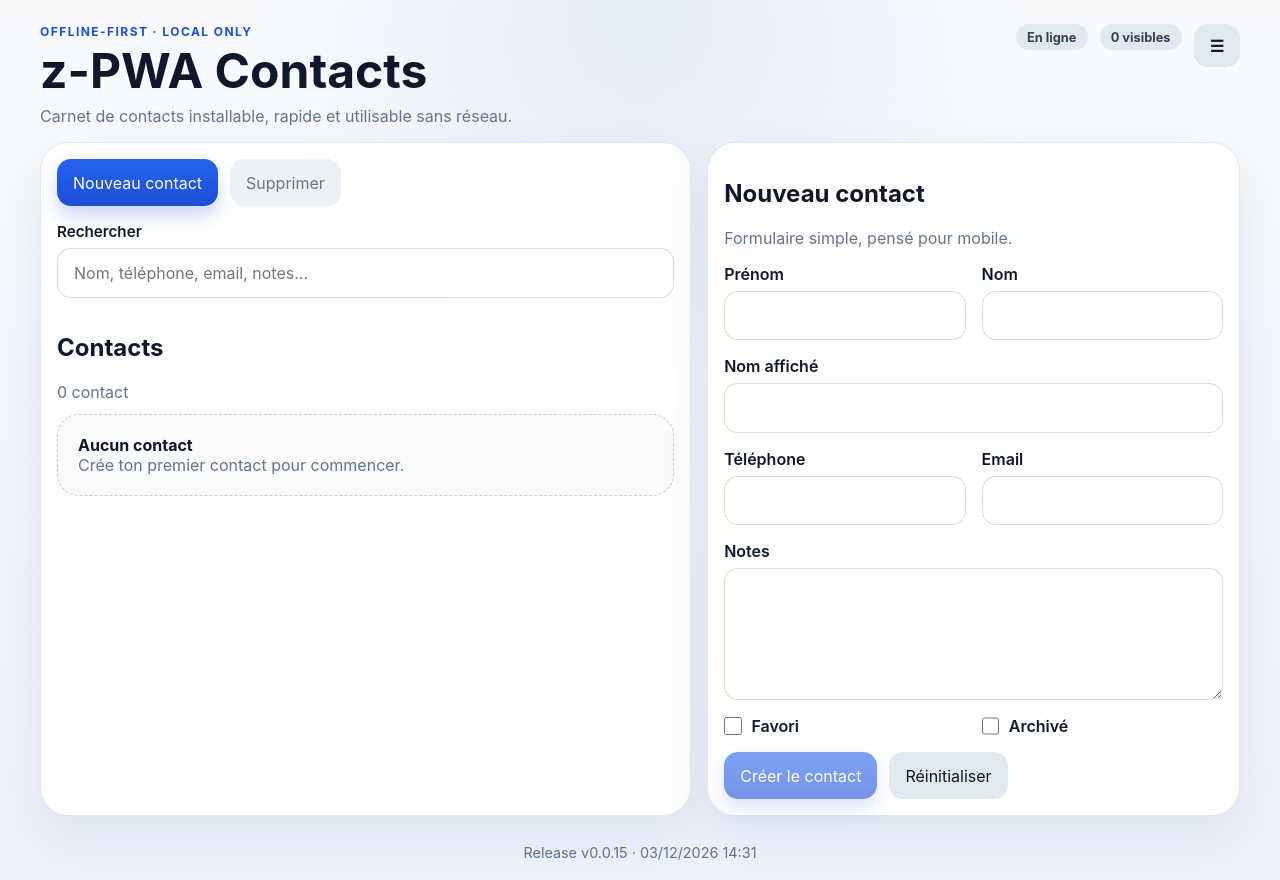
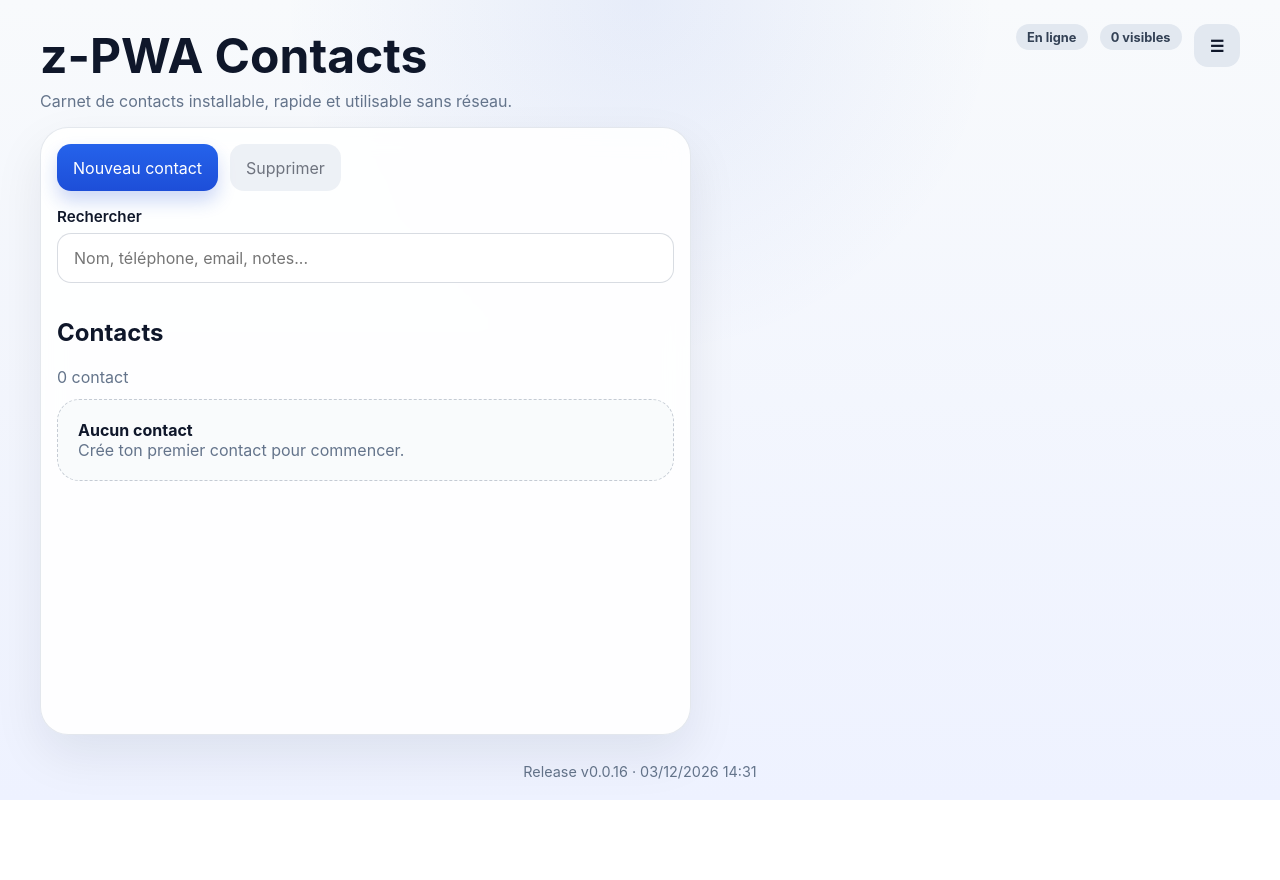
Before and after one commit to zuzu59/toto1036, a Vue app: page / in a window 1280 px wide. After the commit the page ends 800 px from the top, so only its background shows below. Built offline with nearby package versions, Linux system fonts and the light colour scheme.

Commit message:
feat: simplifie l'en-tête et masque le formulaire

```diff
--- a/src/App.vue
+++ b/src/App.vue
@@ -2,7 +2,6 @@
   <div class="app-shell">
     <header class="app-header">
       <div>
-        <p class="eyebrow">Offline-first · local only</p>
         <h1>z-PWA Contacts</h1>
         <p class="lead">Carnet de contacts installable, rapide et utilisable sans réseau.</p>
       </div>
@@ -42,7 +41,7 @@
         <ContactList :contacts="contacts" :selected-id="selectedContactId" @select="selectContact" />
       </section>
 
-      <section class="panel panel--editor">
+      <section v-if="showEditor" class="panel panel--editor">
         <ContactForm
           v-model="draft"
           :mode="editorMode"
@@ -111,6 +110,7 @@ const contacts = ref<Contact[]>([])
 const query = ref('')
 const selectedContactId = ref<number | null>(null)
 const editorMode = ref<'create' | 'edit'>('create')
+const showEditor = ref(false)
 const draft = ref(createEmptyContactDraft())
 const saving = ref(false)
 const notice = ref('')
@@ -165,6 +165,7 @@ async function refreshContacts() {
 function startNewContact() {
   selectedContactId.value = null
   editorMode.value = 'create'
+  showEditor.value = true
   draft.value = createEmptyContactDraft()
   duplicateMessage.value = null
 }
@@ -177,6 +178,7 @@ function selectContact(id: number) {
 
   selectedContactId.value = contact.id
   editorMode.value = 'edit'
+  showEditor.value = true
   draft.value = contactToDraft(contact)
   duplicateMessage.value = null
 }
@@ -191,6 +193,7 @@ function resetEditor() {
     }
   }
 
+  showEditor.value = false
   startNewContact()
 }
 
--- a/src/version.ts
+++ b/src/version.ts
@@ -1,7 +1,17 @@
-export const APP_RELEASE = 'v0.0.15'
+export const APP_RELEASE = 'v0.0.16'
 export const APP_BUILD_TIME = __APP_BUILD_TIME__
 
 export const APP_CHANGELOG = [
+  {
+    tag: 'v0.0.16',
+    dateTime: '31/05/2026 15:21',
+    entries: [
+      'Texte “Offline-first” retiré de l’en-tête',
+      'Formulaire masqué tant qu’on n’a pas créé ou sélectionné un contact',
+      'Vue smartphone simplifiée',
+    ],
+    releaseUrl: 'https://github.com/zuzu59/z-PWA/releases/tag/v0.0.16',
+  },
   {
     tag: 'v0.0.15',
     dateTime: '31/05/2026 15:18',
```
Also changed, not shown: 1 other file (tests, documents, lock files or other folders).
